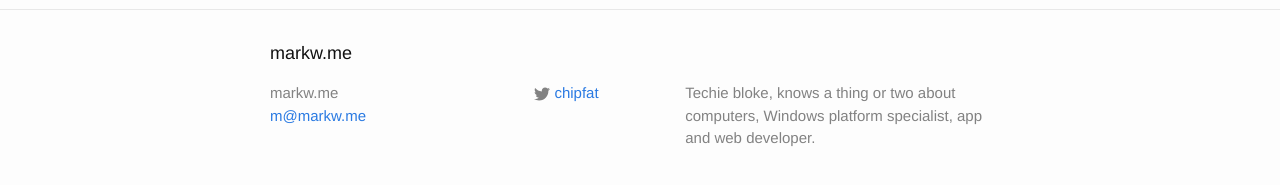
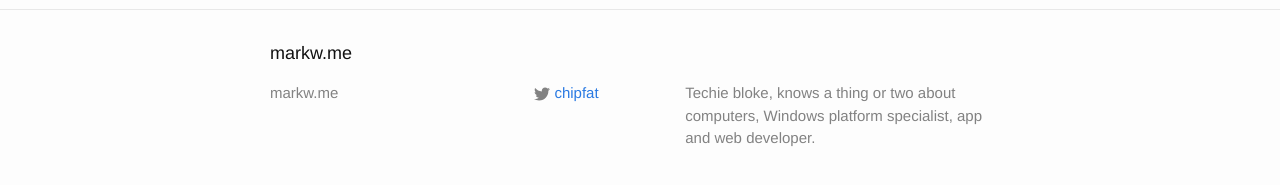
Before and after one commit to MarkWme/markwme.github.io, a Jekyll site: the page built from about.md, in a window 1280 px wide. Shown: the part 341-526 px from the top of the page. Built offline with Jekyll 4.4.1, drawn with Linux system fonts in a browser that asks for light colours.

Commit message:
Modified _config.yml to remove email address

```diff
--- a/_config.yml
+++ b/_config.yml
@@ -1,6 +1,5 @@
 # Site settings
 title: markw.me
-email: m@markw.me
 description: > # this means to ignore newlines until "baseurl:"
   Techie bloke, knows a thing or two about computers, Windows platform specialist, app and web developer.
 baseurl: "" # the subpath of your site, e.g. /blog/
```
